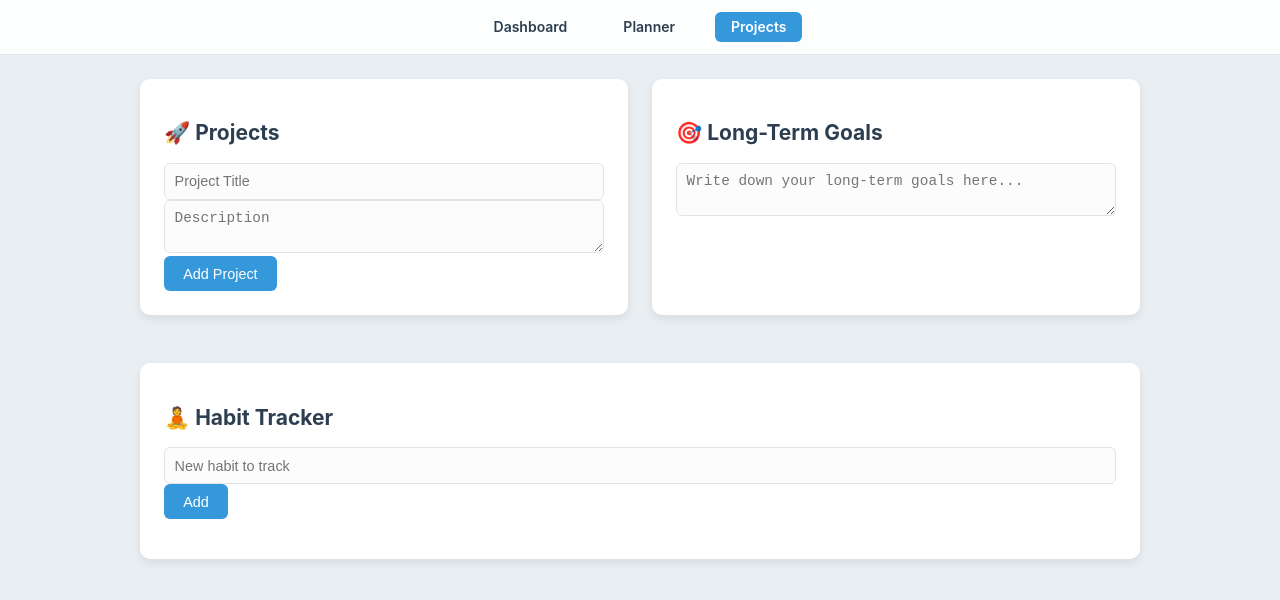
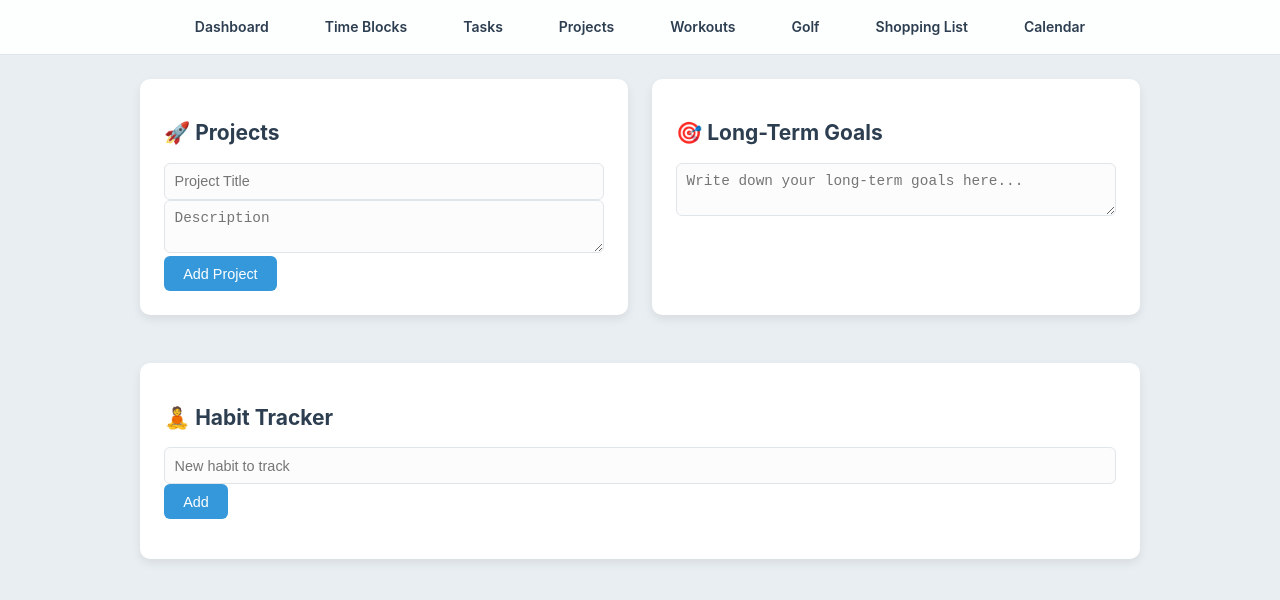
Before and after one commit to colton615-coder/personalhandbook, a plain HTML site: page projects.html in a window 1280 px wide. Drawn offline with Linux system fonts and the light colour scheme.

Commit message:
Update projects.html

```diff
--- a/projects.html
+++ b/projects.html
@@ -11,10 +11,16 @@
 
     <header class="navbar">
         <nav class="nav-links">
-            <a href="index.html" class="nav-item">Dashboard</a>
-            <a href="planner.html" class="nav-item">Planner</a>
-            <a href="projects.html" class="nav-item active">Projects</a>
-        </nav>
+    <a href="index.html" class="nav-item">Dashboard</a>
+    <a href="time-blocks.html" class="nav-item">Time Blocks</a>
+    <a href="tasks.html" class="nav-item">Tasks</a>
+    <a href="projects.html" class="nav-item">Projects</a>
+    <a href="workouts.html" class="nav-item">Workouts</a>
+    <a href="golf.html" class="nav-item">Golf</a>
+    <a href="shopping.html" class="nav-item">Shopping List</a>
+    <a href="calendar.html" class="nav-item">Calendar</a>
+</nav>
+
     </header>
 
     <main class="content-container projects-grid">
```
